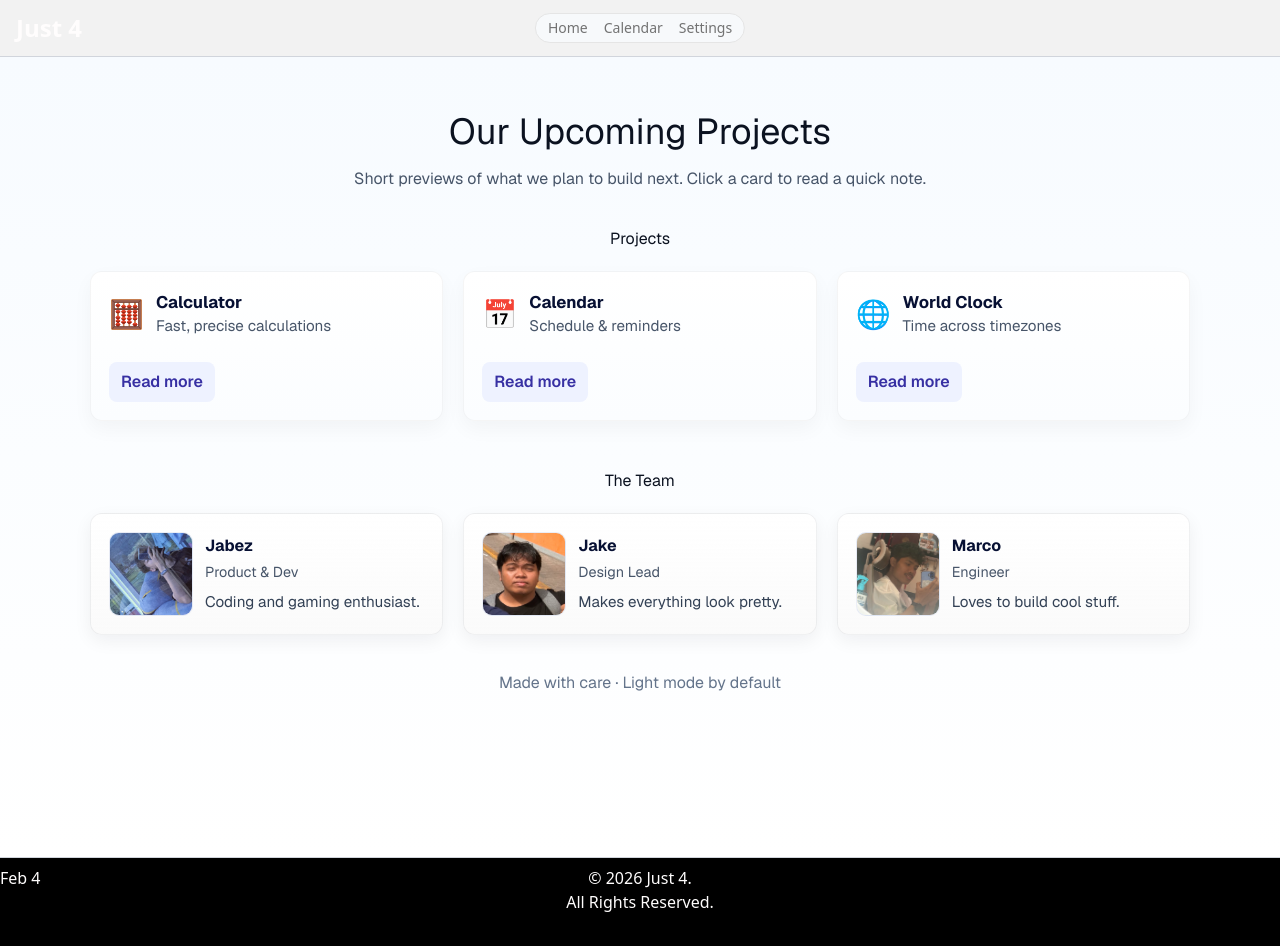
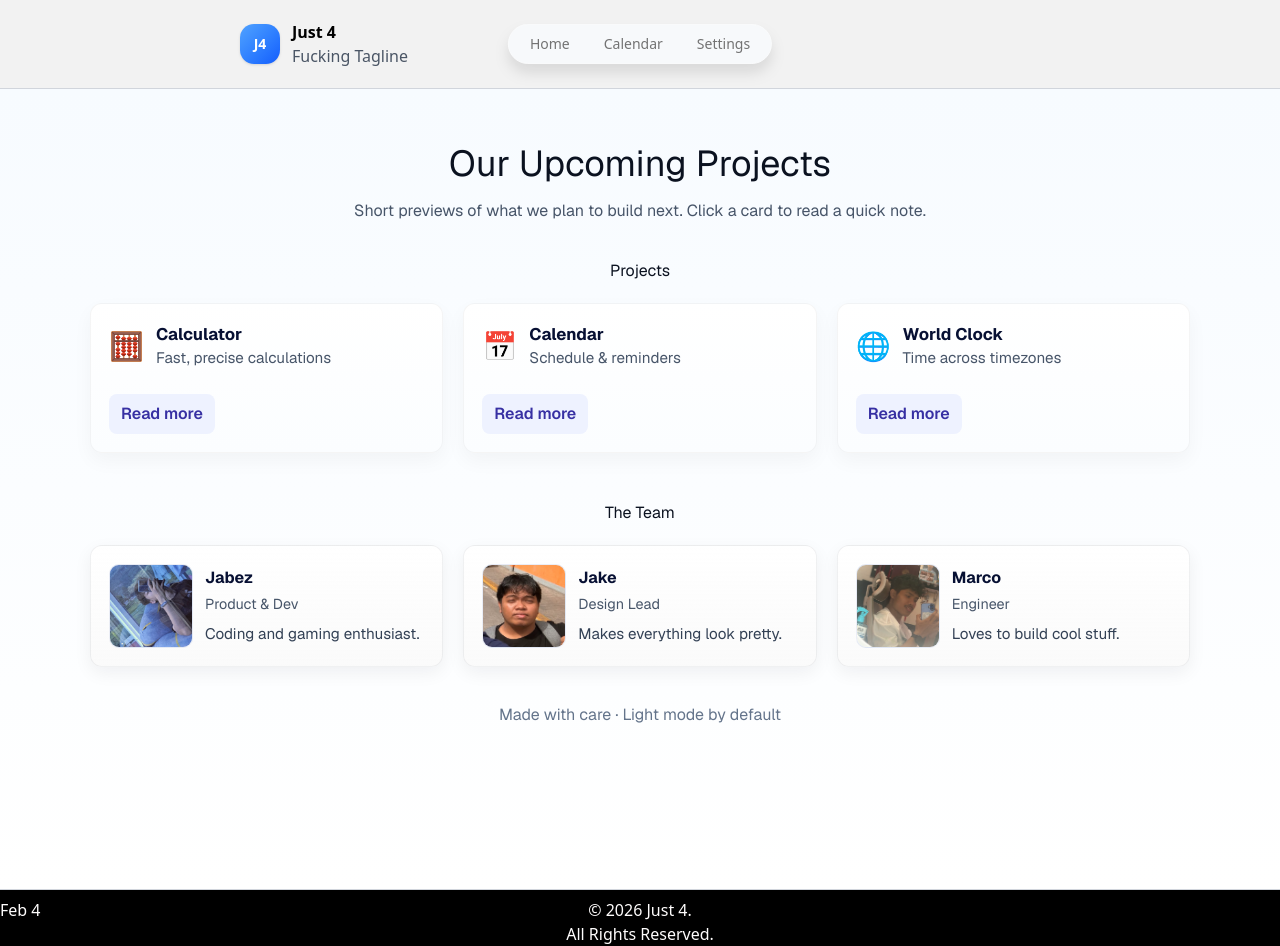
Before and after one commit to Ryuuu00/Calendar, a Next.js app: page / in a window 1280 px wide. Before the commit the page ends 914 px from the top, so only its background shows below. Built offline with nearby package versions, Linux system fonts and the light colour scheme.

Commit message:
Refactor Header component layout and styling

```diff
--- a/src/components/header.tsx
+++ b/src/components/header.tsx
@@ -7,11 +7,22 @@ const navItems = [
 export default function Header() {
   return (
     <header className="border-b border-gray-300 bg-background text-foreground">
-      <div className="px-4 py-3 flex items-center justify-between" style={{ backgroundColor: "#f2f2f2" }}>
-        <h1 className="text-2xl font-bold">Just 4</h1>
-        <nav className="border rounded-full px-3 py-1 absolute left-1/2 -translate-x-1/2 flex items-center gap-4 text-sm text-muted-foreground" style={{ backgroundColor: "#f7f9fb" }}>
+      <div className="px-50 py-5 flex items-center justify-between" style={{ backgroundColor: "#f2f2f2" }}>
+        <div className="flex items-center gap-3 ml-10">
+          {/*Logo (TO BE CHANGED INTO ROUTING WHEN LOGO IS AVAILABLE DONT CHANGE IF NO LOGO)*/}
+          <div className="flex h-10 w-10 items-center justify-center rounded-xl bg-gradient-to-br from-blue-400 to-blue-600 shadow-sm">
+             <span className="text-sm font-bold text-white">J4</span>
+          </div>
+          {/* TEXT OF THE KUAN HAHAHHAH TITLE SHIT SHIT*/}
+          <div className="flex flex-col">
+              <h1 className="text-black font-bold">Just 4</h1>
+              {/* Insert Tagline nalang guys */}
+              <p className="text-gray-600 font-light">Fucking Tagline</p>
+          </div>
+        </div>
+        <nav className="border border-gray-50 rounded-full drop-shadow-xl px-3 py-1 absolute left-1/2 -translate-x-1/2 flex items-center gap-4 text-sm text-muted-foreground" style={{ backgroundColor: "#f7f9fb" }}>
           {navItems.map((item) => (
-            <Link key={item.href} href={item.href} className="hover:text-foreground">
+            <Link key={item.href} href={item.href} className="hover:text-blue-600 border border-transparent rounded-full px-2 py-1">
               {item.name}
             </Link>
           ))}
```
